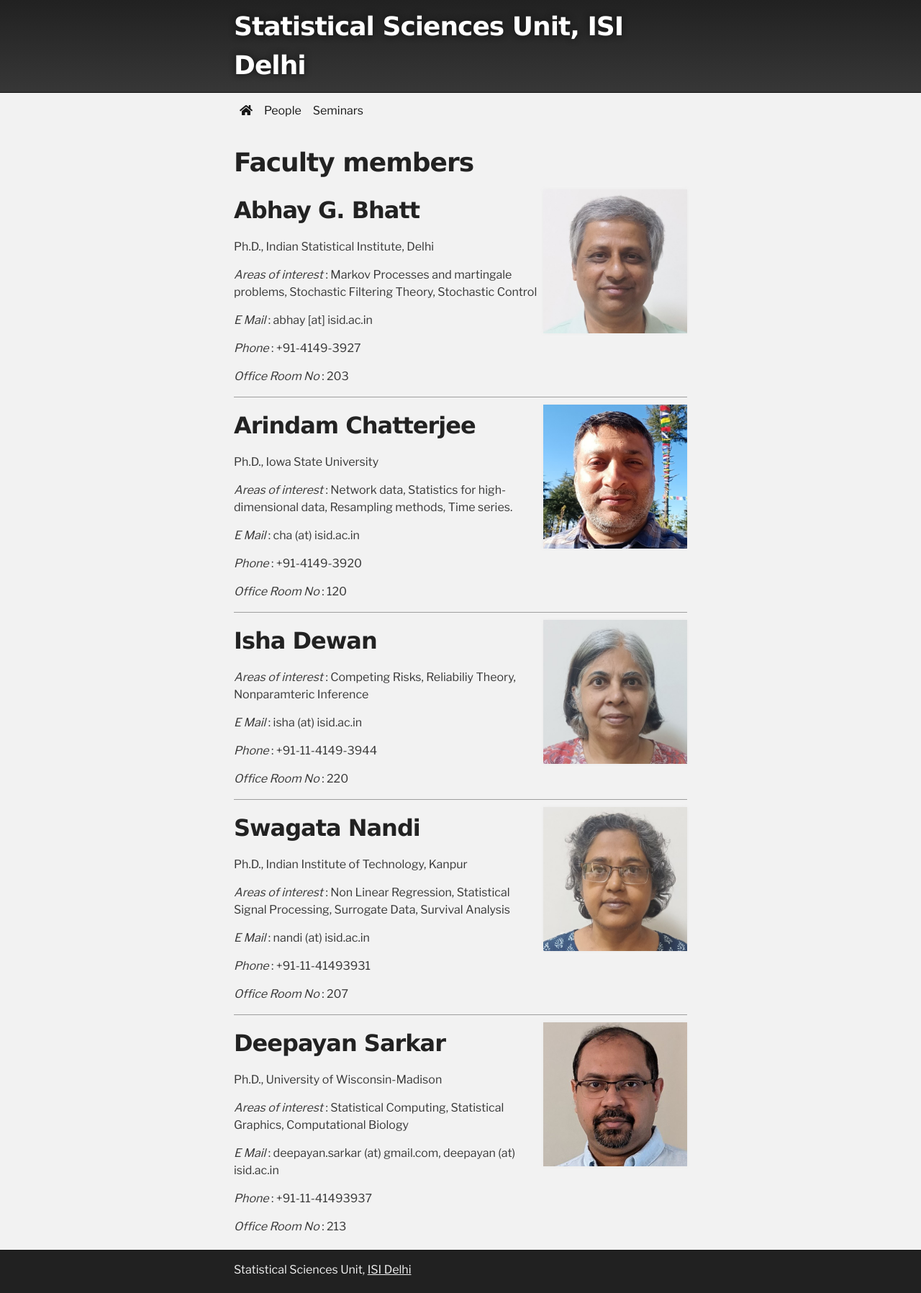
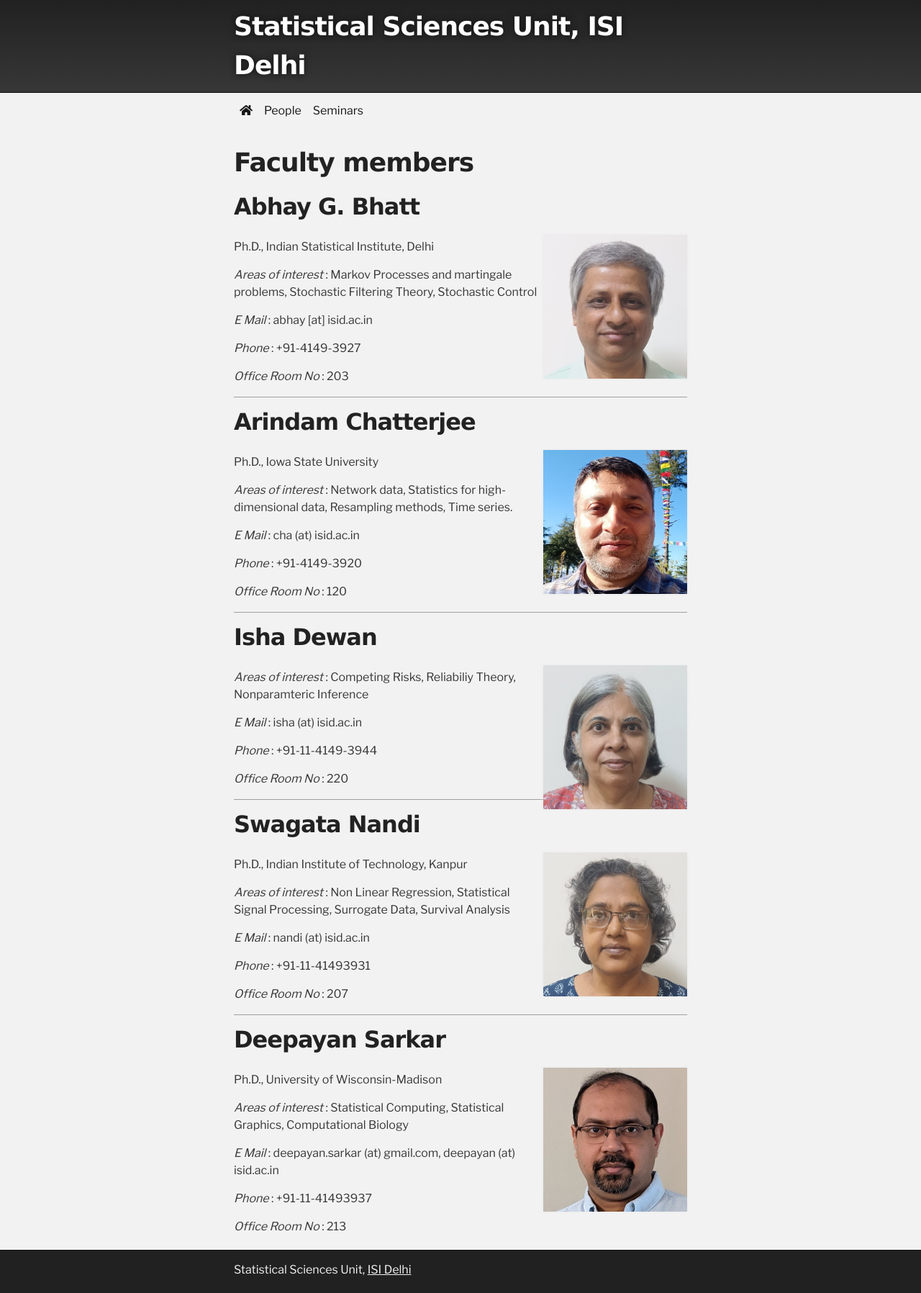
Before and after one commit to isid-statsu/isid-statsu.github.io, a Jekyll site: the page built from people.md, in a window 1280 px wide. Shown: the whole page at 72% size. Built offline with Jekyll 4.4.1, drawn with Linux system fonts in a browser that asks for light colours; nearby versions of some CDN libraries; grey boxes are pictures that could not be loaded.

Commit message:
change photo location

```diff
--- a/people.md
+++ b/people.md
@@ -6,9 +6,9 @@ layout: default
 
 # Faculty members
 
+## Abhay G. Bhatt
+
 <img class="fphoto" style="float:right; max-height:200px;" src="photos/faculty/abhay-bhatt.jpg" />
-
-## Abhay G. Bhatt
 
 Ph.D., Indian Statistical Institute, Delhi
 
@@ -23,9 +23,9 @@ _Office Room No_ : 203
 
 * * *
 
+## Arindam Chatterjee
+
 <img class="fphoto" style="float:right; max-height:200px;" src="photos/faculty/arindam-chatterjee.jpg" />
-
-## Arindam Chatterjee
 
 Ph.D., Iowa State University
 
@@ -40,9 +40,9 @@ _Office Room No_ : 120
 
 * * *
 
+## Isha Dewan
+
 <img class="fphoto" style="float:right; max-height:200px;" src="photos/faculty/isha-dewan.jpg" />
-
-## Isha Dewan
 
 _Areas of interest_ : Competing Risks, Reliabiliy Theory, Nonparamteric Inference
 
@@ -54,9 +54,9 @@ _Office Room No_ : 220
 
 * * *
 
+## Swagata Nandi
+
 <img class="fphoto" style="float:right; max-height:200px;" src="photos/faculty/swagata-nandi.jpg" />
-
-## Swagata Nandi
 
 Ph.D., Indian Institute of Technology, Kanpur
 
@@ -71,9 +71,9 @@ _Office Room No_ : 207
 
 * * *
 
+## Deepayan Sarkar
+
 <img class="fphoto" style="float:right; max-height:200px;" src="photos/faculty/deepayan-sarkar.jpg" />
-
-## Deepayan Sarkar
 
 Ph.D., University of Wisconsin-Madison
 
```
